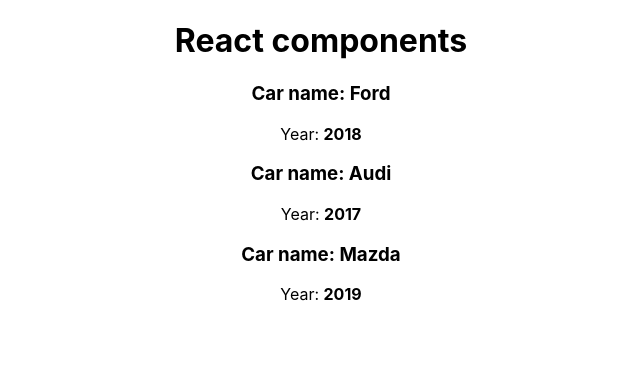
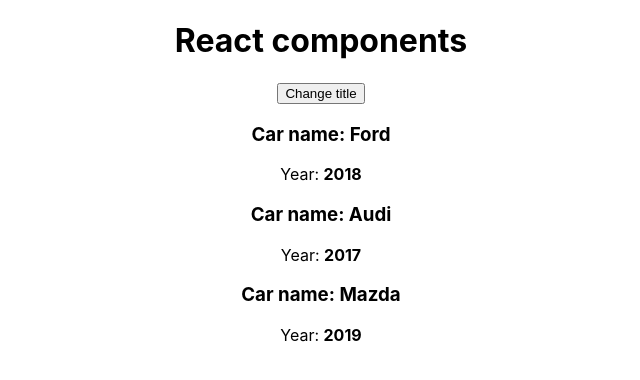
Before and after one commit to geliadonchak/SummerPractice, a React (Create React App) app in the folder react-theory/: page / in a window 1280 px wide. Shown: the top 380 px of the page, without its empty margins (319-959 px from the left). Built offline with nearby package versions, Linux system fonts and the light colour scheme.

Commit message:
learn event handling

```diff
--- a/react-theory/src/App.js
+++ b/react-theory/src/App.js
@@ -12,6 +12,14 @@
         pageTitle: 'React components'
     }
 
+    changeTitleHandler = () => {
+        const oldTitle = this.state.pageTitle
+        const newTitle = oldTitle + ' (changed)'
+        this.setState({
+            pageTitle:newTitle
+        })
+    }
+
     render () {
         const divStyle = {
             textAlign: 'center'
@@ -22,6 +30,8 @@
             <div style={divStyle}>
                 <h1>{this.state.pageTitle}</h1>
 
+                <button onClick={this.changeTitleHandler}>Change title</button>
+
                 <Car name={cars[0].name} year={cars[0].year} />
                 <Car name={cars[1].name} year={cars[1].year} />
                 <Car name={cars[2].name} year={cars[2].year} />
```
